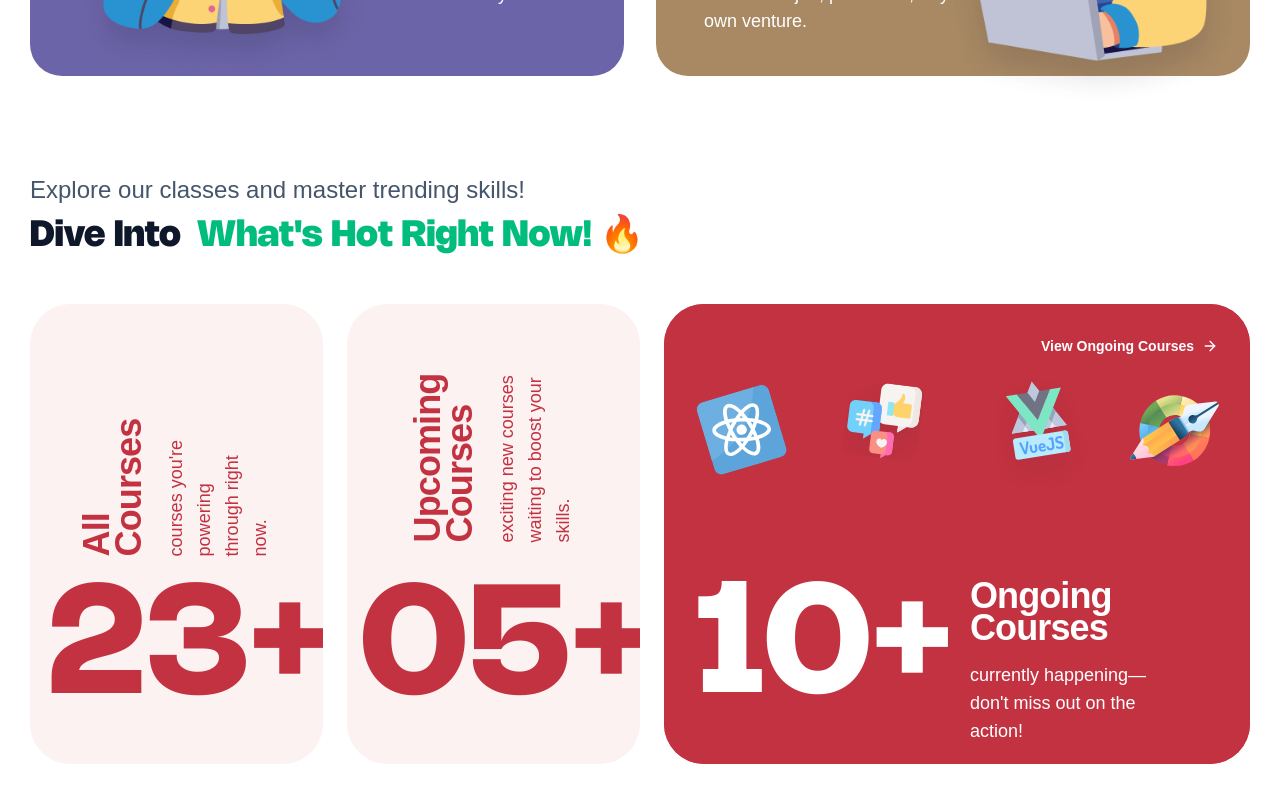
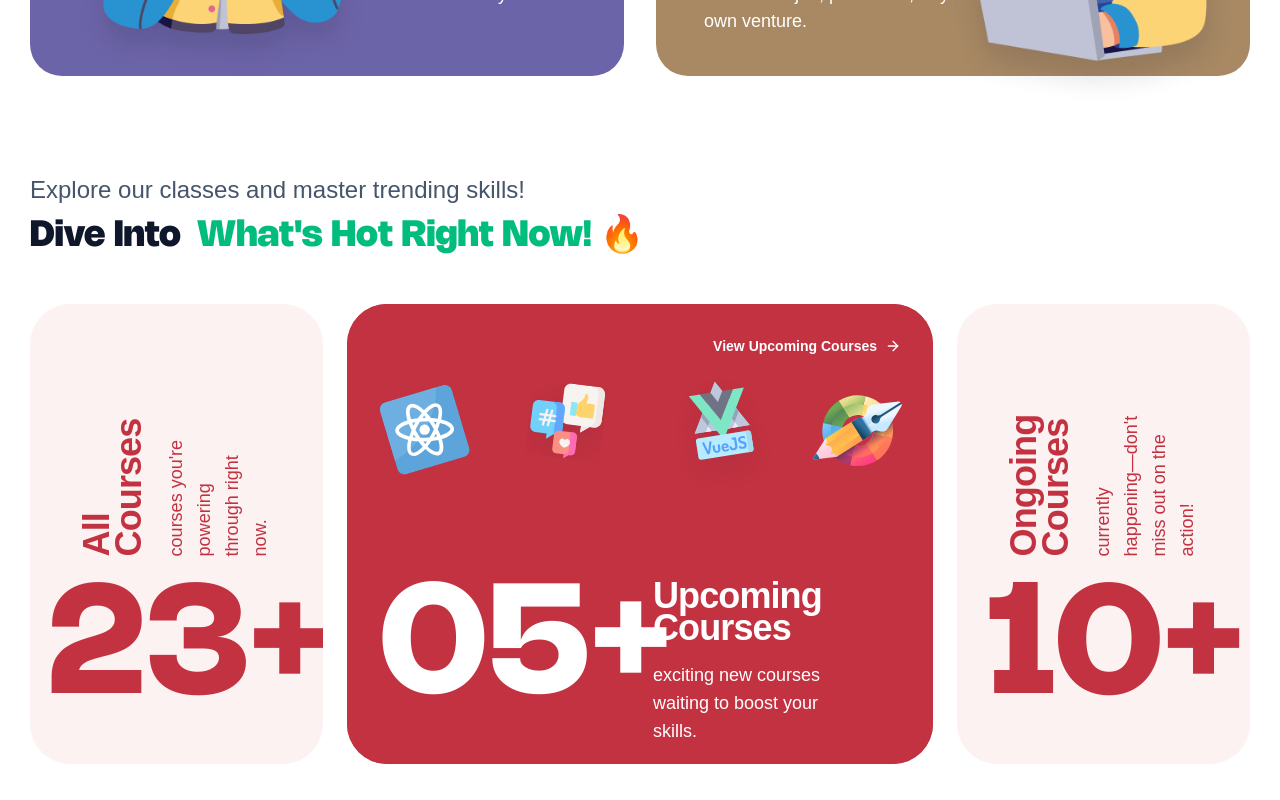
Before and after one commit to Dipushresth/frontend-trainee-test, a Next.js app: page /web in a window 1280 px wide. Shown: the part 956-1756 px from the top of the page. Built offline with nearby package versions, Linux system fonts and the light colour scheme.

Commit message:
fixed animation of icon floating left or right on cliking cards

```diff
--- a/shared/components/courses/Courses.tsx
+++ b/shared/components/courses/Courses.tsx
@@ -37,8 +37,24 @@ const coursesData = [
 ]
 
 export default function Courses() {
-  const [activeId, setActiveId] = useState("ongoing")
+  const [activeCard, setActiveCard] = useState<number | null>(1)
+  const [prevCard, setPrevCard] = useState<number | null>(null)
 
+  const handleClick = (index: number) => {
+    setPrevCard(activeCard)
+    setActiveCard(index)
+  }
+
+  const getDirection = (index: number) => {
+    if (index === 0) return "right"
+    if (index === 2) return "left"
+    if (index === 1) {
+      console.log("prevCard initial", prevCard)
+      if (prevCard === 0) return "left"
+      if (prevCard === 2) return "right"
+    }
+    return "left"
+  }
   return (
     <section className="bg-white py-24">
       <TitleHeader
@@ -49,13 +65,13 @@ export default function Courses() {
         <span className="pl-2 text-emerald-500">What's Hot Right Now!</span>
       </TitleHeader>
       <div className="flex-wrap gap-6 xl:flex xl:h-100">
-        {coursesData.map((item) => {
-          const isActive = activeId === item.id
+        {coursesData.map((item, i) => {
+          const isActive = activeCard === i
           return (
             <motion.div
               key={item.id}
               layout
-              onClick={() => setActiveId(item.id)}
+              onClick={() => handleClick(i)}
               className={cn(
                 "relative mb-3 min-h-115 cursor-pointer overflow-hidden rounded-[2.5rem] transition-all duration-500",
                 isActive
@@ -75,9 +91,26 @@ export default function Courses() {
                 </div>
 
                 <div className="flex flex-1 items-center justify-center">
-                  <AnimatePresence>
-                    {isActive && (
-                      <motion.div className="flex items-center gap-8">
+                  <AnimatePresence mode="wait">
+                    {activeCard === i && (
+                      <motion.div
+                        key={i}
+                        initial={{
+                          x: getDirection(i) === "left" ? -400 : 400,
+                          opacity: 0,
+                        }}
+                        animate={{ x: 0, opacity: 1 }}
+                        exit={{
+                          x: getDirection(i) === "left" ? 400 : -400,
+                          opacity: 0,
+                        }}
+                        transition={{
+                          type: "spring",
+                          stiffness: 300,
+                          damping: 50,
+                        }}
+                        className="flex items-center gap-8"
+                      >
                         <Icon name="reactIcon" />
                         <Icon name="mediaIcon" />
                         <Icon name="vueIcon" />
```
Also changed, not shown: hooks/useUsers.ts (renamed from hooks/useUsers.tsx).
